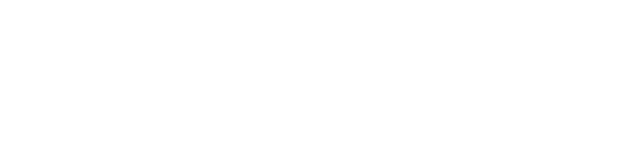
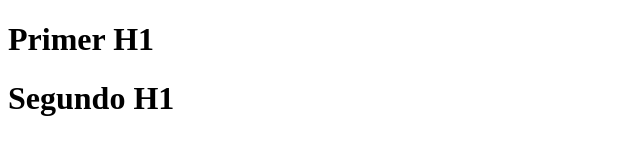
Before and after one commit to eljuanca18/clase_bp, a plain HTML site: page index.html in a window 1280 px wide. Shown: the whole page, without its empty margins (0-640 px from the left). Drawn offline with Linux system fonts and the light colour scheme.

Commit message:
Segundo commit

```diff
--- a/index.html
+++ b/index.html
@@ -3,9 +3,10 @@
 <head>
     <meta charset="UTF-8">
     <meta name="viewport" content="width=device-width, initial-scale=1.0">
-    <title>Document</title>
+    <title>Mi primera página</title>
 </head>
 <body>
-
+    <H1>Primer H1</H1>
+    <H1>Segundo H1</H1>
 </body>
 </html>
```
